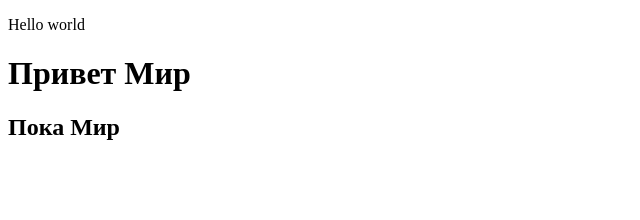
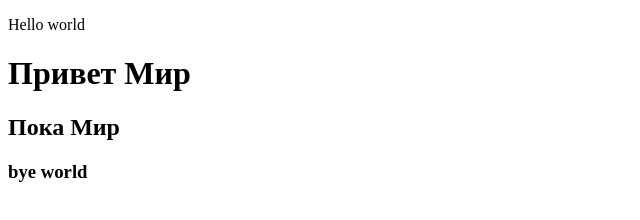
Before and after one commit to Maksimkarpeko/projeck, a plain HTML site: page Index.html in a window 1280 px wide. Shown: the full height of the page, 0-640 px from the left. Drawn offline with Linux system fonts and the light colour scheme.

Commit message:
add h3 for bye world

```diff
--- a/Index.html
+++ b/Index.html
@@ -13,6 +13,9 @@
     <h2>
         Пока Мир
     </h2>
+    <h3>
+        bye world
+    </h3>
     <script src="js/script.js">
 
     </script>
```
